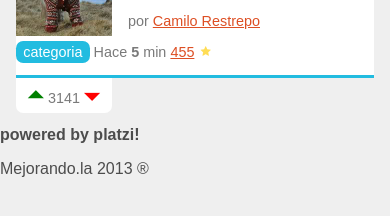
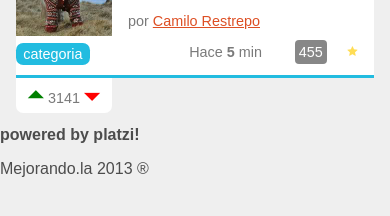
Before and after one commit to R4D4M4NTHYS24/puls3, a plain HTML site: page index.html in a window 390 px wide. Shown: the part 244-460 px from the top of the page. Drawn offline with Linux system fonts and the light colour scheme; files whose address does not match are found by name.

Commit message:
ultimos retoques antes de realizar el responsive desing

```diff
--- a/estilos.css
+++ b/estilos.css
@@ -152,8 +152,22 @@ nav #publicar_nav a
 	color: #7A7A7A;
 	font-size: 0.9em;
 }
+#contenido .item .datos_item
+{
+	text-align: right;
+}
+#contenido .item .datos_item .comentarios_item
+{
+	background: #878787;
+	border-radius: 4px;
+	color: white;
+	margin: 0 0 0 2em;
+	padding: 4px;
+	text-decoration: none;
+}
 #contenido .item .datos_item .guardar_item
 {
+	margin: 0 1em 0 1em;
 	text-decoration: none;
 }
 #contenido .item .datos_item .guardar_item:after
@@ -168,6 +182,7 @@ nav #publicar_nav a
 	background: #22BCE0;
 	border-radius:  0.5em;
 	color: white;
+	float: left;
 	padding: 0.2em 0.5em;
 	text-decoration: none;
 }
```
